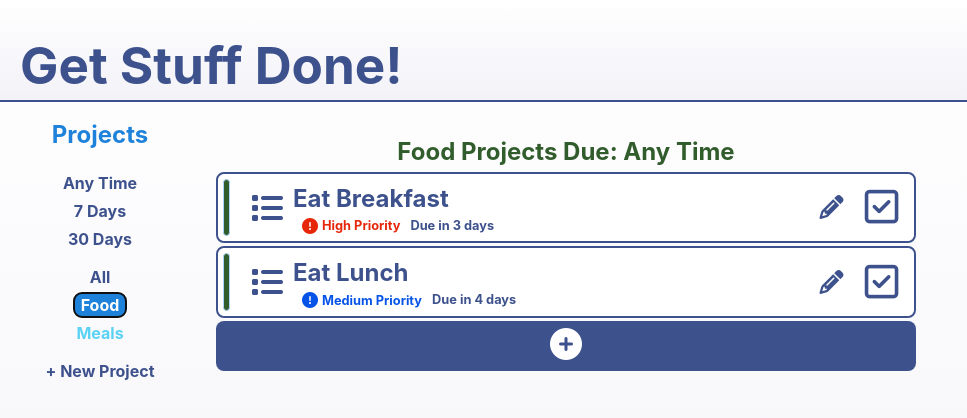
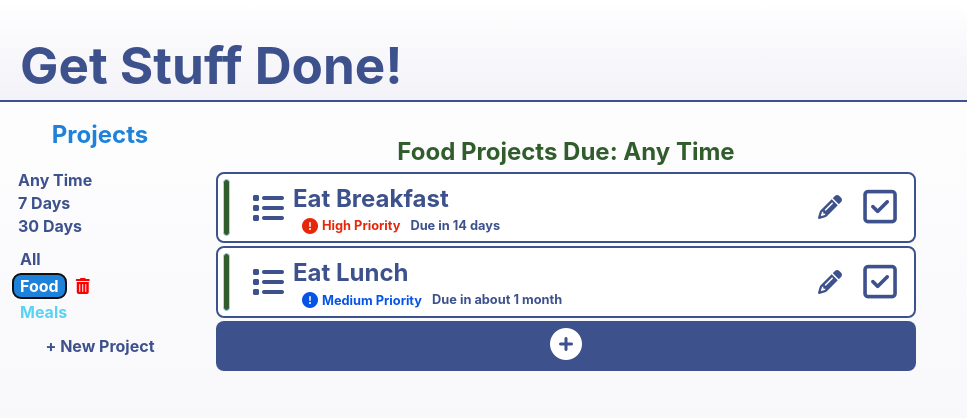
Before and after one commit to RinkM/Odin11-ToDoList-Vite, a React (Vite) app: page / in a window 1280 px wide. Both pictures are taken after a click on the button "Food". Shown: the top 418 px of the page, without its empty margins (0-967 px from the left). Built offline with nearby package versions, Linux system fonts and the light colour scheme.

Commit message:
clean up

```diff
--- a/src/App.jsx
+++ b/src/App.jsx
@@ -14,7 +14,7 @@ import projectLibrary from './projectLibrary'
 // JSON.parse(localStorage.projectLibrary)
 // JSON.parse(localStorage.taskLibrary)
 
-const loadLocalTaskLibrary = ()=>{console.log((toDoLibrary))
+const loadLocalTaskLibrary = ()=>{
   if (!localStorage.taskLibrary){
     return toDoLibrary
   } else {const taskLibrary = JSON.parse(localStorage.taskLibrary)
@@ -30,9 +30,15 @@ function App() {
   return (
     <div className="App backgroundApp">
       <div className='appHeader backgroundApp'><h1>Get Stuff Done!</h1></div>
-      <DisplayProjects  hookDeadlineFilter = {[deadlineFilter, setDeadlineFilter]} hookActiveProject = {[activeProject, setActiveProject]}/>
+      <DisplayProjects
+        hookDeadlineFilter = {[deadlineFilter, setDeadlineFilter]}
+        hookActiveProject = {[activeProject, setActiveProject]}
+        hookLibrary = {[library, setLibrary]}/>
 
-      <DisplayList  hookDeadlineFilter = {[deadlineFilter, setDeadlineFilter]} hookActiveProject = {[activeProject, setActiveProject]} hookLibrary = {[library, setLibrary]}/>
+      <DisplayList
+        hookDeadlineFilter = {[deadlineFilter, setDeadlineFilter]}
+        hookActiveProject = {[activeProject, setActiveProject]}
+        hookLibrary = {[library, setLibrary]}/>
     </div>
   )
 }
--- a/src/DisplayProjects.jsx
+++ b/src/DisplayProjects.jsx
@@ -21,6 +21,7 @@ const DisplayProjects = (props)=>{
   const [activeProject, setActiveProject] = props.hookActiveProject
   const [projects, setProjects] = useState(()=>loadLocalProjectLibrary())
   const [deadlineFilter, setDeadlineFilter] = props.hookDeadlineFilter
+  const [library, setLibrary] = props.hookLibrary
 
 const addProjectBtn = ()=>{
 
@@ -39,6 +40,7 @@ return(
       hookProject = {[projects, setProjects]}
       hookActiveProject = {[activeProject, setActiveProject]}/>
     <FilterProjectBtns
+      hookLibrary = {[library, setLibrary]}
       hookDeadlineFilter = {[deadlineFilter, setDeadlineFilter]}
       hookProject = {[projects, setProjects]}
       hookActiveProject = {[activeProject, setActiveProject]}  />
--- a/src/DueDate.jsx
+++ b/src/DueDate.jsx
@@ -6,12 +6,12 @@ import { useState } from "react";
 const DueDate = (deadline) =>{
   const today = new Date()
   let taskDate = deadline.props
-  console.log(taskDate)
+  // console.log(taskDate)
   if (typeof(taskDate) =="string"){
     taskDate = parseISO(taskDate)
   }
-  console.log("from DUEDATETETE!!!", typeof(taskDate))
-  console.log(taskDate)
+  // console.log("from DUEDATETETE!!!", typeof(taskDate))
+  // console.log(taskDate)
   if (taskDate){
     const value = differenceInMilliseconds(taskDate, today)
     if (value<0) {
--- a/src/FilterProjectBtns.jsx
+++ b/src/FilterProjectBtns.jsx
@@ -1,9 +1,6 @@
-
-
-import {formatDistanceToNow, differenceInMilliseconds} from "date-fns";
-
-import { useState } from "react";
-
+import { useEffect } from "react";
+import toDoLibrary from "./toDoLibrary";
+import projectLibrary from "./projectLibrary";
 
 
 
@@ -12,53 +9,115 @@ const FilterProjectBtns = (props) =>{
   const [projects, setProjects] = props.hookProject
   const [activeProject, setActiveProject] = props.hookActiveProject
   const [deadlineFilter, setDeadlineFilter] = props.hookDeadlineFilter
+  const [library, setLibrary] = props.hookLibrary
+
+  useEffect(()=>{
+    delProjectBtn(activeProject)
+  }, [activeProject])
+
+const delProjectBtn = (project)=>{
+  let allDelBtns = [...document.getElementsByClassName("delProjectBtn")]
+  allDelBtns.forEach(button => button.classList.add("hidden"))
+
+  const delBtn = document.getElementById("delProjectBtn"+project.reactKeyProject)
+  if (delBtn){delBtn.classList.remove("hidden")}
+
+}
 
 
   const highlightProjectBtn = (project)=> {
-
+    delProjectBtn(project)
+    let allProjectItems = [...document.getElementsByClassName("projectListItem")]
     const activeProject = document.getElementById("project"+project.reactKeyProject)
-    const projectList = [...document.getElementById("projectListID").children]
-    projectList.forEach(button => button.classList.remove("activeProject"))
+    allProjectItems.forEach(button => button.classList.remove("activeProject"))
     activeProject.classList.add("activeProject")
   }
 
+
+  const deleteProject = (project)=>{
+  console.log(project)
+  console.log(library)
+
+  // expected output: Array ["exuberant", "destruction", "present"]
+  // error if there are tasks in there.
+  // user must complete or move the tasks to a different project.
+
+  // searches for the tasks
+  const result = library.filter(task => task.projectName == project.projectName);
+  console.log(result);
+
+  // removes the tasks with that project.
+  if (result.length != 0){
+    result.map((task)=> {
+      const taskIndex = library.findIndex(item =>{
+        return item.reactKeyProject == task.reactKeyProject
+      });
+      library.splice(taskIndex,1)
+      }
+      );
+    setLibrary([...library]);
+    localStorage.setItem("taskLibrary", JSON.stringify(library))
+     };
+
+  const index = projects.findIndex(item =>{
+  return item.reactKeyProject == project.reactKeyProject
+  })
+
+  projects.splice(index,1)
+  setProjects([...projects])
+  setActiveProject(projectLibrary[0][0])
+  localStorage.setItem("projectLibrary", JSON.stringify(projects));
+
+}
+
   const projectClick = (project)=>{
     console.log("project project",project)
+    setActiveProject(project)
     highlightProjectBtn(project)
-
-    setActiveProject(project)
   };
 
+  const DeleteIcon = (project)=>{
+    if (project.props.canDelete){
+    return(
+      <button
+        className="delProjectBtn iconBtn hidden"
+        id = {"delProjectBtn"+project.props.reactKeyProject}
+        key = {"delProjectBtn"+project.props.reactKeyProject}
+        style ={{color: "red"}}
+        onClick = {()=>deleteProject(project.props)}
+        >
+      <i
+      key = {"delete"+project.reactKeyProject}
+      className="fa fa-trash "
+      aria-hidden="true">
+      </i>
+    </button>)}
 
+  }
 
   const filterButtons = projects.map((project) =>{
     return(
-      <button id = {"project"+project.reactKeyProject}
+      <div id = {"projectContainer"+project.reactKeyProject}
+      className = "projectListItem"
+      key={"projectLis"+project.reactKeyProject}>
+      <button
+        id = {"project"+project.reactKeyProject}
         style ={{color: project.projectColor}}
         className = "projectListItem"
         key={"projectBtn"+project.reactKeyProject}
         onClick= {()=>projectClick(project)}>
         {project.projectName}
       </button>
+      <DeleteIcon props = {project}/>
+      </div>
+
       )
 
       });
-
-
-  const ProjectFilters = (project) =>{
-      return(
-      <button id = {project.project.reactKeyProject}
-        style ={{color: project.project.projectColor}}
-        className = "projectListItem"
-        key={"key"+Date.now()}
-        onClick= {()=>projectClick(project.project)}>
-        {project.project.projectName}
-      </button>)
-    }
-
   return(
     <div id = "projectListID" className="filterList projectList">
       {filterButtons}
+
   </div>)
 
 }
--- a/src/FormAddTask.jsx
+++ b/src/FormAddTask.jsx
@@ -1,5 +1,3 @@
-
-import { set } from "date-fns/esm"
 import { Formik } from "formik"
 import { useFormik } from "formik"
 import toDoLibrary from "./toDoLibrary"
@@ -27,17 +25,6 @@ const FormAddTask = (props)=>{
     button.classList.add("flex")
   }
 
-
-
-
-  const newHideForm = ()=>{
-    if (document.getElementById("formDiv")){
-    const form = document.getElementById("formDiv")
-    form.classList.add("hidden")
-  }
-}
-
-
   const formik = useFormik({
     initialValues: {
       toDoName: "",
@@ -45,10 +32,11 @@ const FormAddTask = (props)=>{
       deadline: "",
       priority: "",
     },
-  onSubmit: values => {
-    hideForm()
-    console.log(values)
+
+  onSubmit: (values, {resetForm}) => {
+    hideForm();
     addItem(values);
+    resetForm();
   },
 
 
--- a/src/FormProject.jsx
+++ b/src/FormProject.jsx
@@ -10,7 +10,7 @@ import TaskFactory from "./TaskFactory"
 const FormProject = (props)=>{
   const [projects, setProjects] = props.hookProject
 
-  const addProjectBtn = ()=>{
+  const showAddProjectBtn = ()=>{
     const form = document.getElementById("formProject")
     form.classList.toggle("hidden")
     form.classList.toggle("flex")
@@ -18,7 +18,6 @@ const FormProject = (props)=>{
 
   const addProject = (project)=>{
     projects.push(project);
-    // projectLibrary.push(project)
     localStorage.setItem("projectLibrary", JSON.stringify(projects));
     setProjects([...projects]);
     console.log(project)
@@ -28,13 +27,14 @@ const FormProject = (props)=>{
     initialValues: {
       project: '',
     },
-  onSubmit: values => {
-    addProjectBtn()
+  onSubmit: (values, {resetForm}) => {
+    showAddProjectBtn()
     const project = TaskFactory.ProjectFactory(values, projects)
     console.log(values);
     addProject(project);
-      const form = document.getElementById("formProject")
-      form.classList.add("hidden")
+    const form = document.getElementById("formProject")
+    form.classList.add("hidden")
+    resetForm()
   },
 });
 return (
--- a/src/index.css
+++ b/src/index.css
@@ -76,7 +76,7 @@ button {
 button:hover {
   border: 2pt solid #1e82da;
   border-radius: 8px;
-}
+  }
 button:focus,
 button:focus-visible {
   outline: 4px auto -webkit-focus-ring-color;
@@ -104,22 +104,34 @@ button:focus-visible {
   text-align: center;
 }
 
+.dateSortBtn{
+  margin-left: 0px;
+}
 
 .filterList{
-
   display: flex;
   flex-direction: column;
-  margin: 0px 0px 10px;
+  margin: 0px auto 10px auto;
+  width: 90%;
+  align-items: start;
 }
 
 .projectListItem{
   font-weight: bold;
   color:#3d518c ;
-  border:2pt solid transparent
+  border:2pt solid transparent;
+  margin-top: -2px;
+  margin-bottom: -1px;
 
 }
 
+
+
+
+
+
 #formProject{
+  color:white;
   align-self: center;
   font-weight: bold;
   flex-direction: column;
@@ -262,6 +274,7 @@ button:focus-visible {
 }
 
 .taskForm{
+  color:white;
   font-weight: bold;
   display: grid;
   grid-template-columns: 1fr 1fr .5fr;
@@ -270,10 +283,11 @@ button:focus-visible {
   align-items: center;
   grid-column-gap: 5px;
   grid-row-gap: 1px;
-  padding: 5px;
+  padding-left: 10px;
   border-radius: 8px;
   margin: 5px 0;
   max-height:98px;
+
 }
 
 #formTaskName{
@@ -375,6 +389,7 @@ button:focus-visible {
 }
 
 .iconBtn{
+  margin-left:1px;
   border:2pt solid transparent;
 }
 
--- a/src/projectLibrary.jsx
+++ b/src/projectLibrary.jsx
@@ -4,17 +4,20 @@
   {projectName: "All",
   reactKeyProject:"project0",
   projectColor:"#3d518c",
-  time: "All"}
+  time: "All",
+  canDelete:false}
   ,
   {projectName: "Food",
   reactKeyProject:"project1",
   projectColor:"#315C2B",
-  time: "All"}
+  time: "All",
+  canDelete:true}
   ,
   {projectName: "Meals",
   reactKeyProject:"project2",
   projectColor: "#5AD2F4",
-  time:"All"}
+  time:"All",
+  canDelete:true}
   ],
   {filter:"Any Time", listText:"Any Time", reactID :0},
   ["All Projects", 7,30]
--- a/src/taskFactory.jsx
+++ b/src/taskFactory.jsx
@@ -50,7 +50,8 @@ const ProjectFactory = (values, projectLibrary) => {
   const project = {
     projectName: values.project,
     reactKeyProject:creationDate,
-    projectColor:projectColors[index]
+    projectColor:projectColors[index],
+    canDelete:true
   }
   console.log("Factory - projectInfo:",project)
 
--- a/src/toDoLibrary.jsx
+++ b/src/toDoLibrary.jsx
@@ -4,25 +4,25 @@ const toDoLibrary = [
     completed:false,
     reactKey:0,
     description:"Eat eggs and toast.",
-    deadline: "2022-12-30",
+    deadline: "2023-01-10",
     priority: "3",
     projectName: "Food",
     reactKeyProject:"project4",
     projectColor:"#315C2B",
 
-    dueDate: new Date("2022-12-30T23:59:59"),
+    dueDate: new Date("2023-01-10T23:59:59"),
 },
 
     {toDoName:"Eat Lunch",
     completed:false,
     reactKey:1,
     description:"Eat sandwich.",
-    deadline: "2022-12-31",
+    deadline: "2023-1-31",
     priority: "2",
     projectName: "Food",
     reactKeyProject:"project1",
     projectColor:"#315C2B",
-    dueDate: new Date("2022-12-31T23:59:59"),
+    dueDate: new Date("2023-01-31T23:59:59"),
 
 },
 
```
